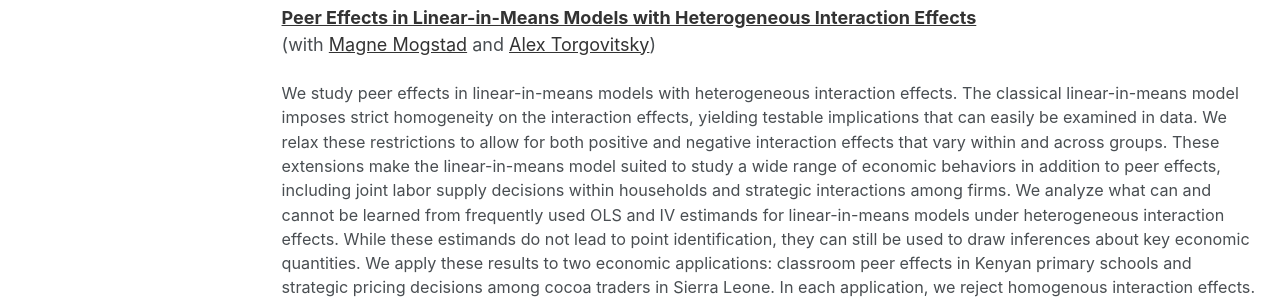
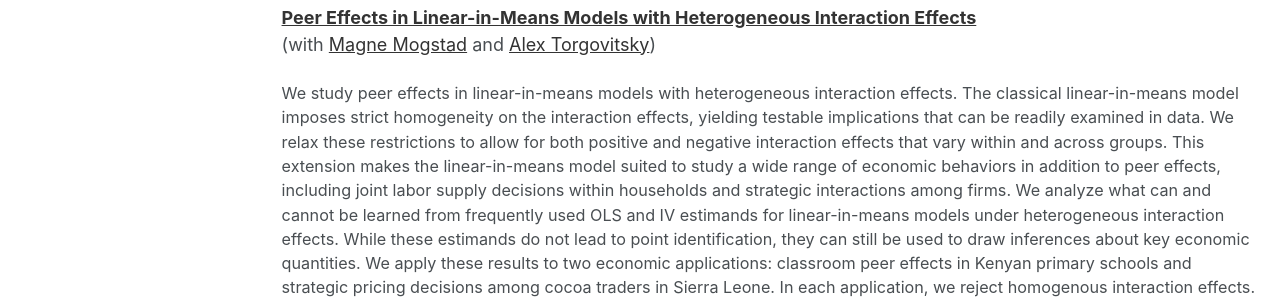
Before and after one commit to ovolpe/ovolpe.github.io, a Jekyll site: the page built from _pages/research.md, in a window 1280 px wide. Shown: the part 929-1229 px from the top of the page. Built offline with Jekyll 4.4.1, drawn with Linux system fonts in a browser that asks for light colours; some of the changed text lies outside the part shown.

Commit message:
Update research.md

```diff
--- a/_pages/research.md
+++ b/_pages/research.md
@@ -17,7 +17,7 @@ I analyze how a firm's labor market power shapes, and is shaped by, its workforc
 
 <hr style="margin: 2em 0; border: none; border-top: 1px solid #ccc;">
 
-[**Discrete Choice with Generalized Social Interactions**](/files/dcwgsi_paper.pdf) <br>
+[**Discrete Choice with Generalized Social Interactions**](/files/dcwgsi2025.pdf) <br>
 _Revision Requested at **Econometrica**_; [*Supplemental Materials*](/files/dcwgsi_supplement.pdf)<br>
 
 <p style="font-size: 0.9em;">
@@ -30,7 +30,7 @@ This paper examines how individual identity influences group behavior through so
 (with [Magne Mogstad](https://sites.google.com/site/magnemogstad) and [Alex Torgovitsky](https://a-torgovitsky.github.io))
 
 <p style="font-size: 0.9em;">
-We study peer effects in linear-in-means models with heterogeneous interaction effects. The classical linear-in-means model imposes strict homogeneity on the interaction effects, yielding testable implications that can easily be examined in data. We relax these restrictions to allow for both positive and negative interaction effects that vary within and across groups. These extensions make the linear-in-means model suited to study a wide range of economic behaviors in addition to peer effects, including joint labor supply decisions within households and strategic interactions among firms. We analyze what can and cannot be learned from frequently used OLS and IV estimands for linear-in-means models under heterogeneous interaction effects. While these estimands do not lead to point identification, they can still be used to draw inferences about key economic quantities. We apply these results to two economic applications: classroom peer effects in Kenyan primary schools and strategic pricing decisions among cocoa traders in Sierra Leone. In each application, we reject homogenous interaction effects. Yet, we still draw meaningful inferences about endogenous interactions and social multipliers while allowing for heterogeneous interaction effects.
+We study peer effects in linear-in-means models with heterogeneous interaction effects. The classical linear-in-means model imposes strict homogeneity on the interaction effects, yielding testable implications that can be readily examined in data. We relax these restrictions to allow for both positive and negative interaction effects that vary within and across groups. This extension makes the linear-in-means model suited to study a wide range of economic behaviors in addition to peer effects, including joint labor supply decisions within households and strategic interactions among firms. We analyze what can and cannot be learned from frequently used OLS and IV estimands for linear-in-means models under heterogeneous interaction effects. While these estimands do not lead to point identification, they can still be used to draw inferences about key economic quantities. We apply these results to two economic applications: classroom peer effects in Kenyan primary schools and strategic pricing decisions among cocoa traders in Sierra Leone. In each application, we reject homogenous interaction effects. Yet, we still draw meaningful inferences about endogenous interactions and social multipliers while allowing for heterogeneous interaction effects.
 </p>
 
 <hr style="margin: 2em 0; border: none; border-top: 1px solid #ccc;">
```
